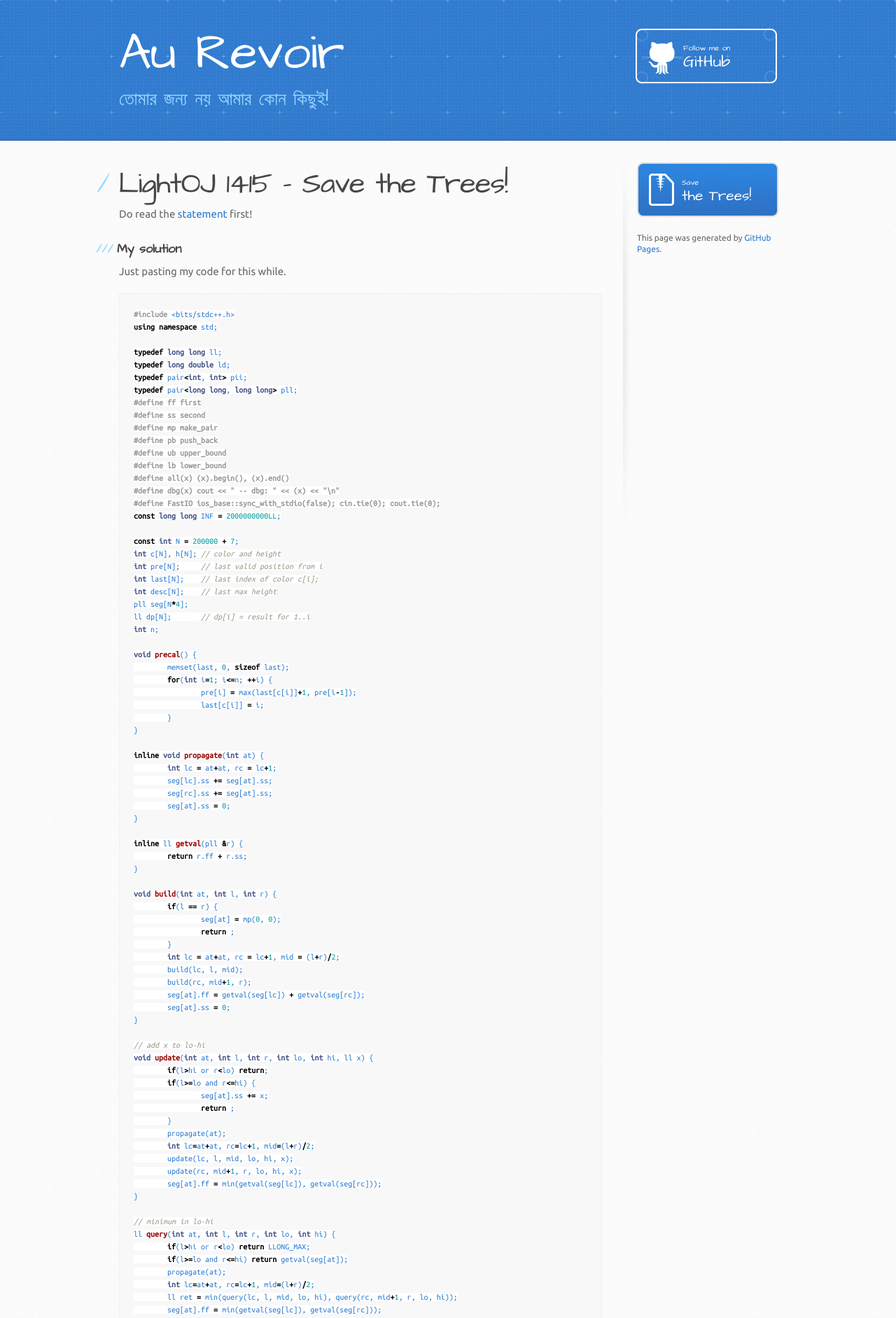
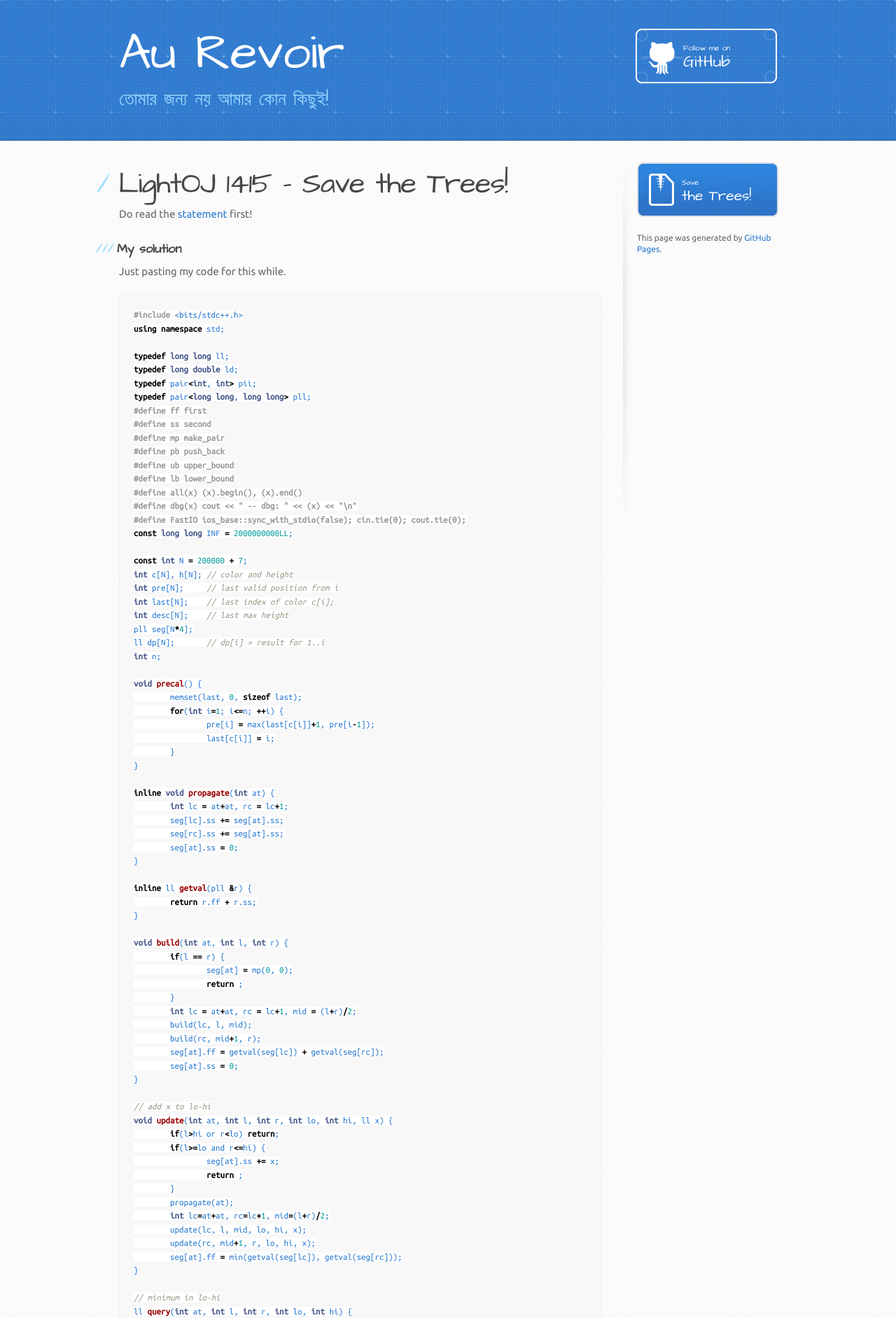
Before and after one commit to rebornplusplus/rebornplusplus.github.io, a Jekyll site: the page built from codir/lo-1415-save-the-trees.md, in a window 1280 px wide. Shown: the top 1883 px of the page at 70% size. Built offline with Jekyll 4.4.1, drawn with Linux system fonts in a browser that asks for light colours; some web fonts are replaced; our own code applies the rules of GitHub Pages for plain Markdown files.

Commit message:
Updated fonts :v

```diff
--- a/_sass/jekyll-theme-architect.scss
+++ b/_sass/jekyll-theme-architect.scss
@@ -125,13 +125,13 @@ aside a.button {
 code, pre {
   margin-bottom: 30px;
   font-family: 'Ubuntu Mono', 'Consolas', Monaco, "Bitstream Vera Sans Mono", "Lucida Console", Terminal, monospace;
-  font-size: 12px;
+  font-size: 13px;
   color: #222;
 }
 
 code {
   padding: 0 3px;
-  background-color: #f2f8fc;
+  // background-color: #f2f8fc;
   border: solid 1px #dbe7f3;
 }
 
```
